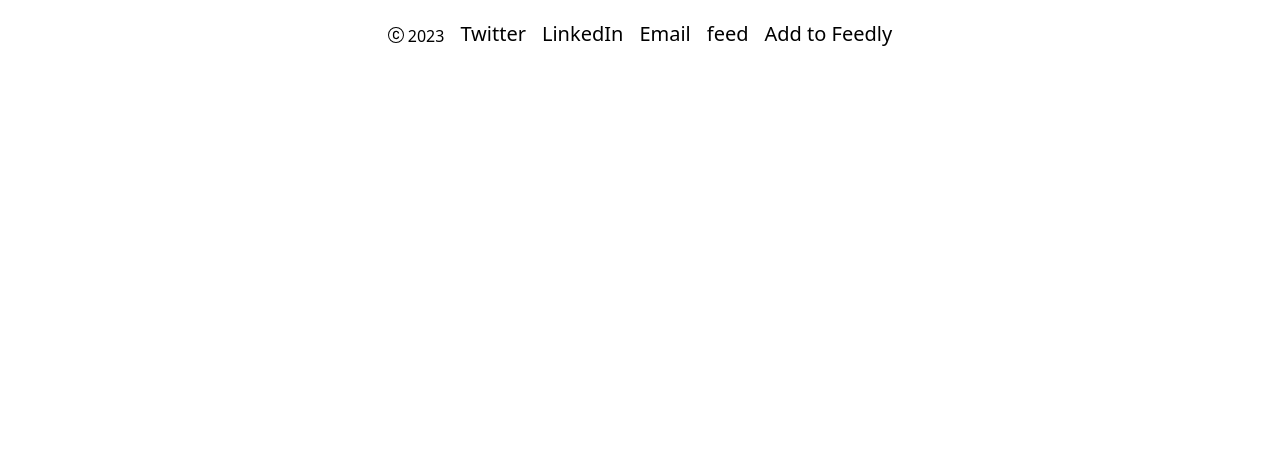
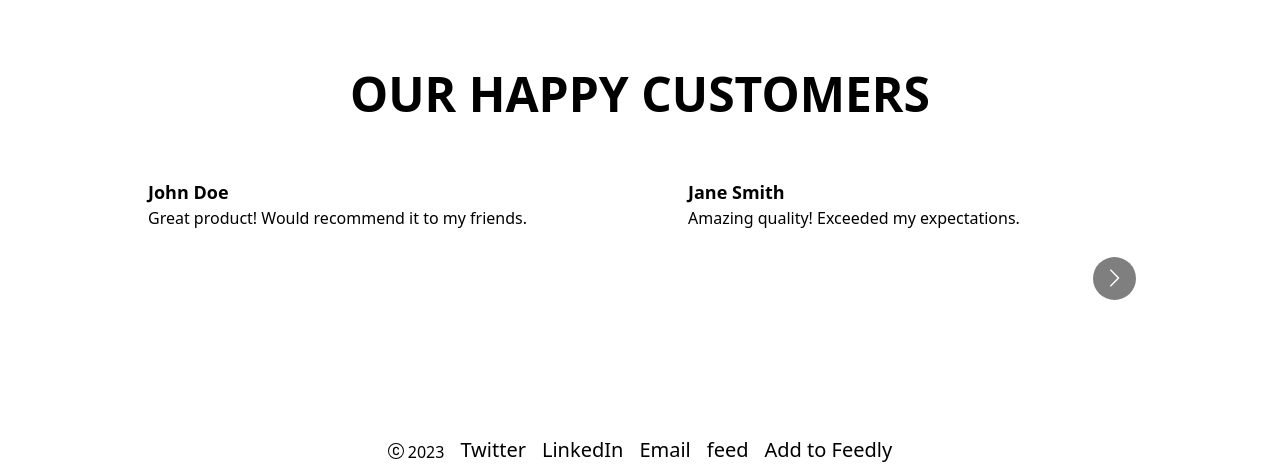
Before and after one commit to aasiflm10/fullToss-frontend, a Next.js app: page / in a window 1280 px wide. Shown: the part 1758-2222 px from the top of the page. Before the commit the page ends 1836 px from the top, so only its background shows below. Built offline with nearby package versions, Linux system fonts and the light colour scheme.

Commit message:
added customer reviews section in UI

```diff
--- /dev/null
+++ b/app/components/OurHappyCustomers.tsx
@@ -0,0 +1,49 @@
+import { MultiCarousel } from "./MultiCarousel";
+import { ReviewCarousel } from "./ReviewsCarousel";
+
+export function OurHappyCustomers() {
+  const reviews = [
+    {
+      id: 1,
+      reviewerName: "John Doe",
+      rating: 4,
+      reviewText: "Great product! Would recommend it to my friends.",
+      avatarSrc: "https://www.example.com/avatar1.jpg",
+    },
+    {
+      id: 2,
+      reviewerName: "Jane Smith",
+      rating: 5,
+      reviewText: "Amazing quality! Exceeded my expectations.",
+      avatarSrc: "https://www.example.com/avatar2.jpg",
+    },
+    {
+      id: 2,
+      reviewerName: "Jane Smith",
+      rating: 5,
+      reviewText: "Amazing quality! Exceeded my expectations.",
+      avatarSrc: "https://www.example.com/avatar2.jpg",
+    },
+    {
+      id: 2,
+      reviewerName: "Jane Smith",
+      rating: 5,
+      reviewText: "Amazing quality! Exceeded my expectations.",
+      avatarSrc: "https://www.example.com/avatar2.jpg",
+    },
+    {
+      id: 2,
+      reviewerName: "Jane Smith",
+      rating: 5,
+      reviewText: "Amazing quality! Exceeded my expectations.",
+      avatarSrc: "https://www.example.com/avatar2.jpg",
+    },
+  ];
+
+  return (
+    <div className="space-y-8 lg:px-[100px] px-4 mt-20">
+      <h1 className=" flex justify-center font-bold text-5xl">OUR HAPPY CUSTOMERS</h1>
+      <ReviewCarousel reviews={reviews} />
+    </div>
+  );
+}
--- /dev/null
+++ b/app/components/ReviewCard.tsx
@@ -0,0 +1,22 @@
+import { twMerge } from "tailwind-merge";
+
+export function ReviewCard({
+  reviewerName,
+  rating,
+  reviewText,
+  className,
+}: {
+  reviewerName: string;
+  rating: number;
+  className: string;
+  reviewText: string;
+}) {
+  return (
+    <div className={twMerge("py-[28px] px-8", className)}>
+      <div>
+        <h1 className="font-semibold text-lg">{reviewerName}</h1>
+        <p className="text-base">{reviewText}</p>
+      </div>
+    </div>
+  );
+}
--- /dev/null
+++ b/app/components/ReviewsCarousel.tsx
@@ -0,0 +1,58 @@
+"use client";
+
+import Carousel from "react-multi-carousel";
+import "react-multi-carousel/lib/styles.css";
+import { ReviewCard } from "./ReviewCard";
+
+// Replace ProductCard with ReviewCard to display reviews
+interface Review {
+  id: number;
+  reviewerName: string;
+  rating: number; // Assuming the rating is a number out of 5
+  reviewText: string;
+  avatarSrc: string;
+}
+
+export function ReviewCarousel({ reviews }: { reviews: Review[] }) {
+  const responsive = {
+    desktop: {
+      breakpoint: { max: 3000, min: 1024 },
+      items: 3,
+    },
+    tablet: {
+      breakpoint: { max: 1024, min: 464 },
+      items: 2,
+    },
+    mobile: {
+      breakpoint: { max: 464, min: 0 },
+      items: 1,
+    },
+  };
+
+  return (
+    <Carousel
+      swipeable={true}
+      draggable={true}
+      responsive={responsive}
+      ssr={true} // Server-side rendering
+      infinite={false}
+      autoPlay={false} // Disable auto-swipe
+      keyBoardControl={true}
+      customTransition="transform 0.5s ease-in-out" // Smooth transition
+      transitionDuration={500}
+      containerClass="carousel-container"
+      dotListClass="custom-dot-list-style"
+      itemClass="px-4 transition-all duration-500 ease-in-out" // Smooth spacing adjustment
+    >
+      {reviews.map((review) => (
+        <ReviewCard
+          key={review.id}
+          className="h-64 w-full"
+          reviewerName={review.reviewerName}
+          rating={review.rating}
+          reviewText={review.reviewText}
+        />
+      ))}
+    </Carousel>
+  );
+}
--- a/app/page.tsx
+++ b/app/page.tsx
@@ -6,6 +6,7 @@ import { ItemsTrayComponent, Product } from "./components/ItemsTrayComponent";
 import { TopSelling } from "./components/TopSelling";
 import { Footer } from "./components/Footer";
 import { BrandsTray } from "./components/BrandsTray";
+import { OurHappyCustomers } from "./components/OurHappyCustomers";
 
 export default function Home() {
   const products: Product[] = [];
@@ -52,6 +53,7 @@ export default function Home() {
       <ItemsTrayComponent name="New Arrivals" list={products} />
       <ItemsTrayComponent name="Top Selling" list={products} />
       </div>
+      <OurHappyCustomers/>
       <Footer />
     </div>
   );
```
